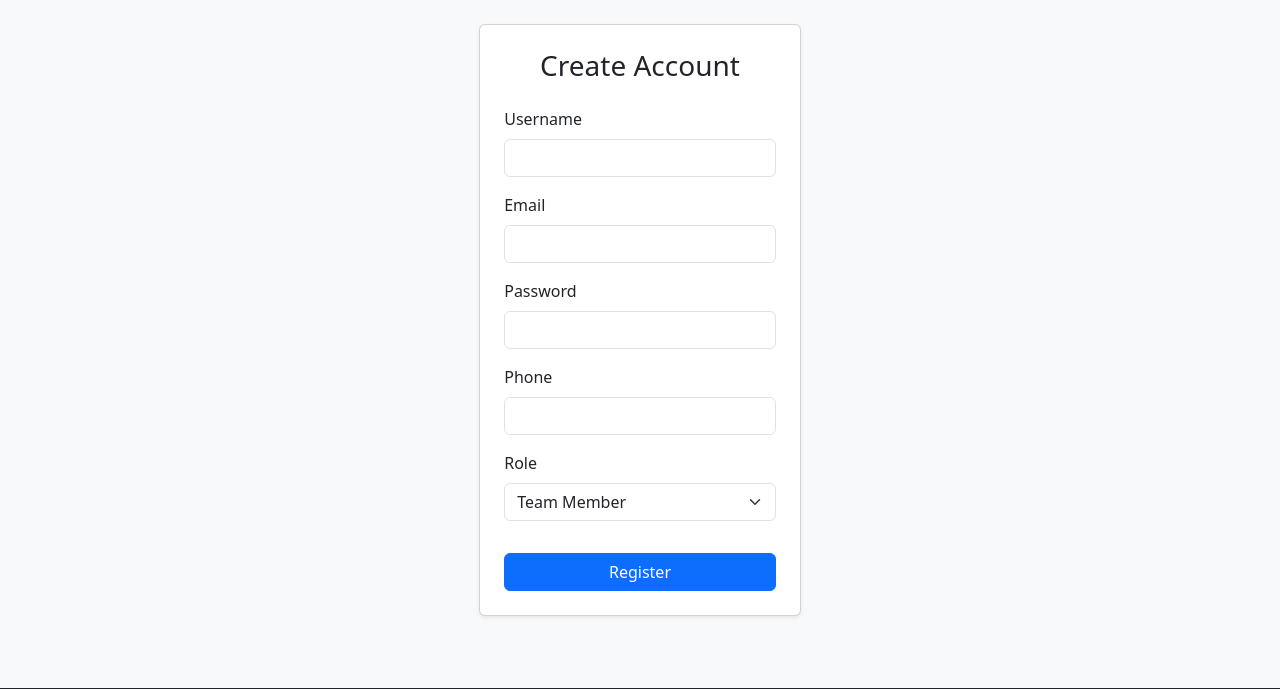
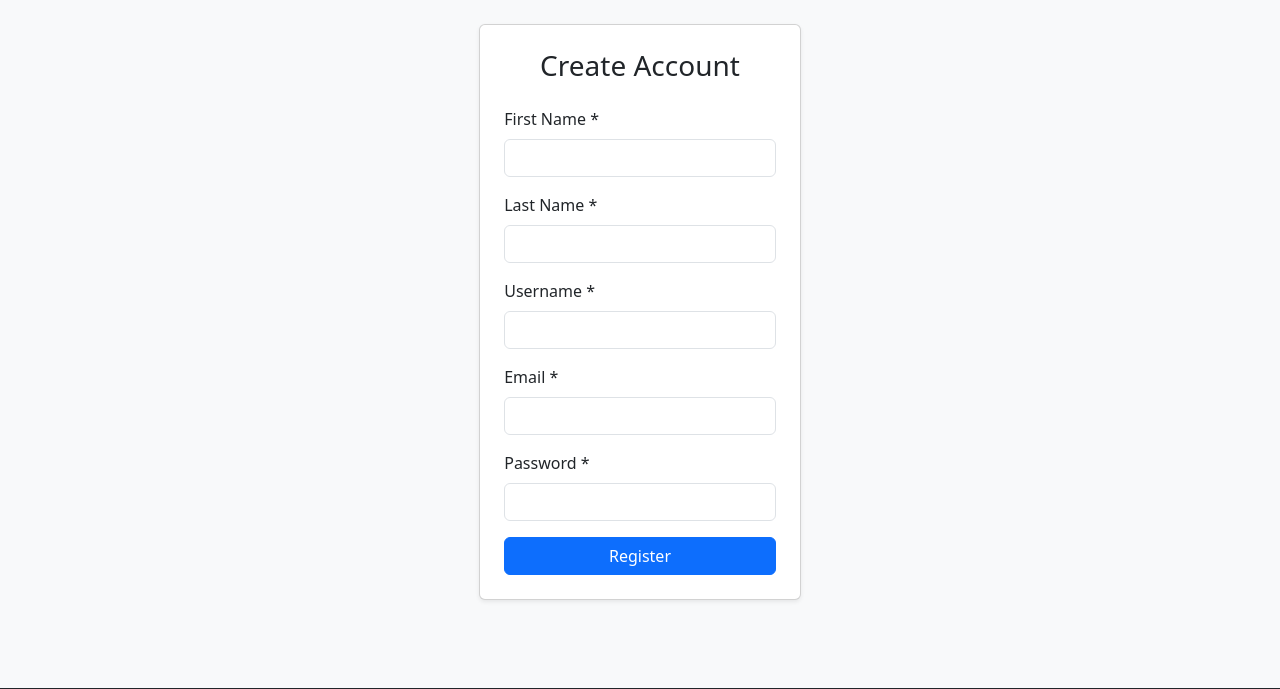
Before and after one commit to Tanvi-Bagwe/project-management-django, a Django app: page /register/ in a window 1280 px wide. Shown: the part 56-745 px from the top of the page. Run offline with Django 5.2, Linux system fonts and the light colour scheme.

Commit message:
regitsration from improved

```diff
--- a/templates/accounts/register.html
+++ b/templates/accounts/register.html
@@ -1,4 +1,5 @@
 {% extends "base.html" %}
+{% load static %}
 {% block title %}Register | ProManage{% endblock %}
 
 {% block content %}
@@ -10,38 +11,37 @@
 
                     <h3 class="text-center mb-4">Create Account</h3>
 
-                    <form method="post" novalidate>
+                    <form id="registerForm" data-submit-url="{% url 'register_submit' %}" novalidate>
                         {% csrf_token %}
 
+                        <div id="alertBox"></div>
+
                         <div class="mb-3">
-                            <label class="form-label">Username</label>
+                            <label class="form-label">First Name *</label>
+                            <input name="first_name" class="form-control" required>
+                        </div>
+
+                        <div class="mb-3">
+                            <label class="form-label">Last Name *</label>
+                            <input name="last_name" class="form-control" required>
+                        </div>
+
+                        <div class="mb-3">
+                            <label class="form-label">Username *</label>
                             <input name="username" class="form-control" required>
                         </div>
 
                         <div class="mb-3">
-                            <label class="form-label">Email</label>
+                            <label class="form-label">Email *</label>
                             <input name="email" type="email" class="form-control" required>
                         </div>
 
                         <div class="mb-3">
-                            <label class="form-label">Password</label>
+                            <label class="form-label">Password *</label>
                             <input name="password" type="password" class="form-control" required>
                         </div>
 
-                        <div class="mb-3">
-                            <label class="form-label">Phone</label>
-                            <input name="phone" class="form-control">
-                        </div>
-
-                        <div class="mb-3">
-                            <label class="form-label">Role</label>
-                            <select name="role" class="form-select">
-                                <option value="member">Team Member</option>
-                                <option value="manager">Project Manager</option>
-                            </select>
-                        </div>
-
-                        <button type="submit" class="btn btn-primary w-100 mt-3">
+                        <button id="submitBtn" type="submit" class="btn btn-primary w-100">
                             Register
                         </button>
                     </form>
@@ -52,3 +52,6 @@
         </div>
     </div>
 {% endblock %}
+{% block extra_js %}
+    <script src="{% static 'js/accounts/register.js' %}"></script>
+{% endblock %}
```
